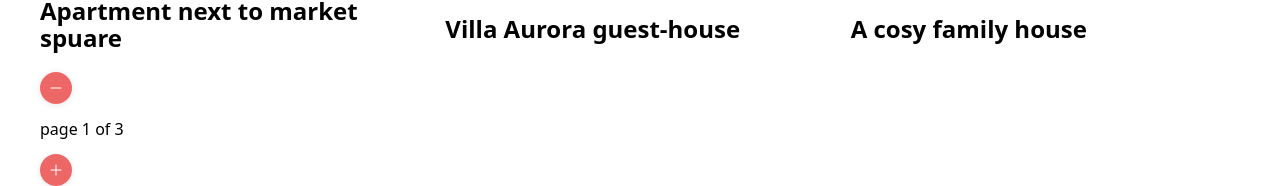
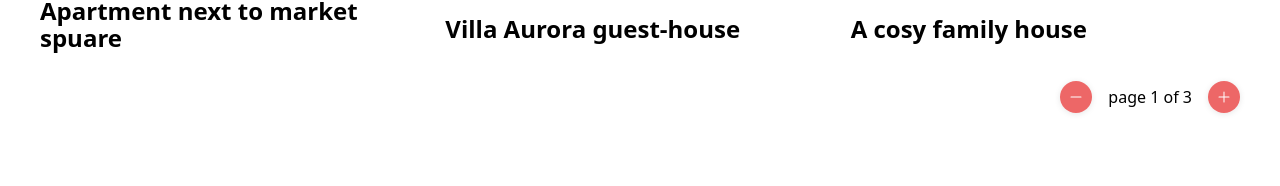
Before and after one commit to AngelGris76/devChallengeFrontend_3, a React (Vite) app: page / in a window 1280 px wide. Shown: the part 1026-1212 px from the top of the page. After the commit the page ends 1148 px from the top, so only its background shows below. Built offline with nearby package versions, Linux system fonts and the light colour scheme.

Commit message:
modified Pagination component

```diff
--- a/src/components/StayPagination.jsx
+++ b/src/components/StayPagination.jsx
@@ -1,12 +1,14 @@
 import Button from './forms/Button';
 import MinusIcon from './icons/MinusIcon';
 import PlusIcon from './icons/PlusIcons';
+
+import style from './StayPagination.module.css';
 
 const StayPagination = ({ page, totalPages, setPage }) => {
   const isFirstPage = page === 1;
   const isLastPage = page === totalPages;
   return (
-    <div>
+    <div className={style.paginationContainer}>
       <Button
         size='sm'
         borderLess
--- a/src/components/StayPagination.module.css
+++ b/src/components/StayPagination.module.css
@@ -0,0 +1,8 @@
+.paginationContainer {
+  display: flex;
+  align-items: center;
+  justify-content: flex-end;
+  gap: 1rem;
+  width: 90%;
+  margin-left: auto;
+}
```
